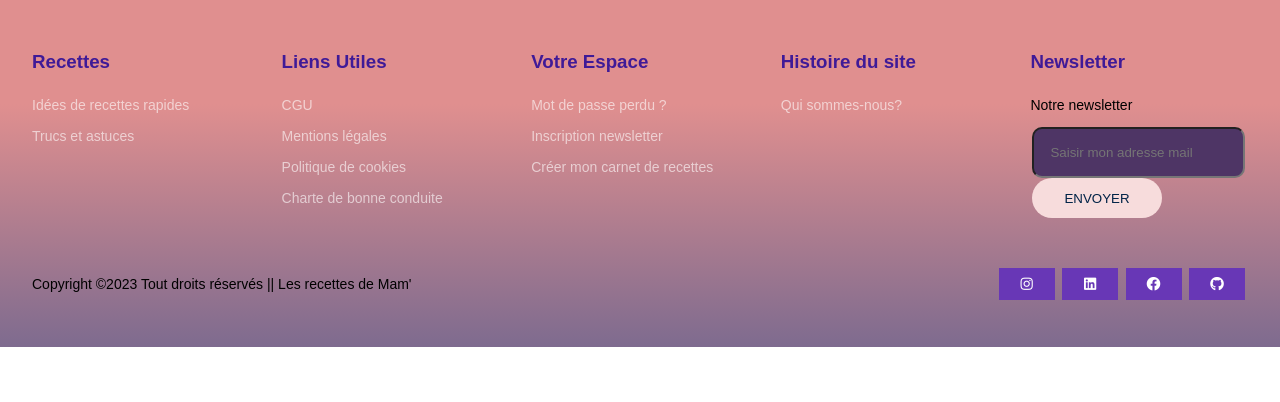
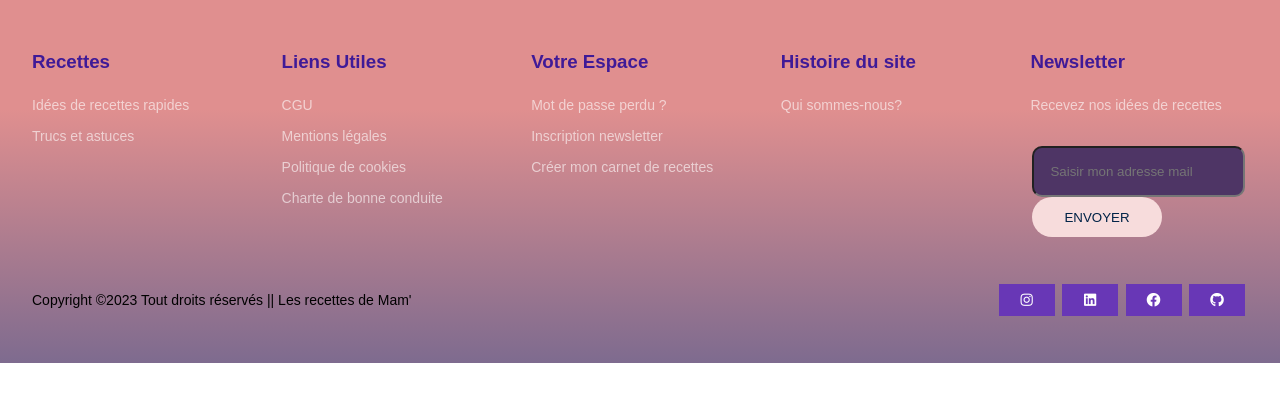
Before and after one commit to Enjikal/Projet_perso_Franck, a PHP site: page /index/footer.html in a window 1280 px wide. Shown: the top 402 px of the page. Run offline with PHP 8.4, Linux system fonts and the light colour scheme; some libraries are stand-ins or nearby versions.

Commit message:
updatenewsletter

```diff
--- a/CSS/footer.css
+++ b/CSS/footer.css
@@ -120,6 +120,7 @@ fieldset{
 
     a, p{
         font-size:12px;
+        color: ;
     }
 }
 
@@ -140,7 +141,7 @@ footer h3{
     margin-bottom:1.5rem;
 }
 
-footer a{
+footer a, p{
     color:var(--lite);
     display:block;
     margin:15px 0;
--- a/index/footer.html
+++ b/index/footer.html
@@ -43,7 +43,7 @@
       </section>
       <section class="flex-content padding_1x">
         <h3>Newsletter</h3>
-        <p>Notre newsletter</p>
+        <p>Recevez nos idées de recettes</p><br>
         <fieldset class="fixed_flex">
           <input type="email" name="newsletter" placeholder="Saisir mon adresse mail">
           <button class="btn btn_2">Envoyer</button>
```
